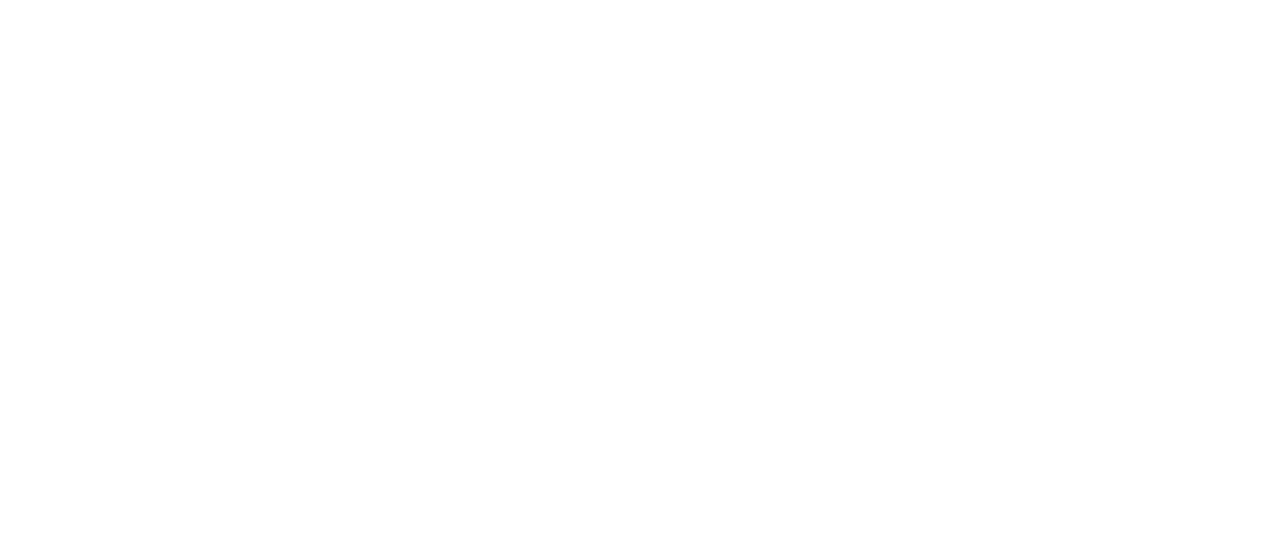
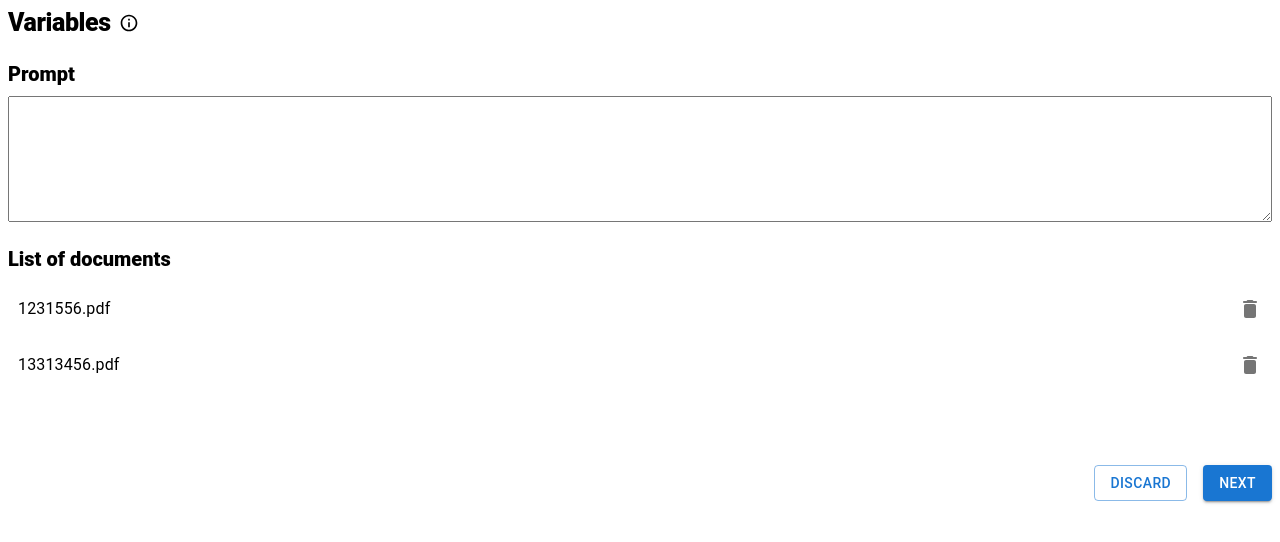
Before and after one commit to amabyleheck/ragify, a Next.js app: page /VariablesDefinition in a window 1280 px wide. Shown: the top 542 px of the page. Built offline with nearby package versions, Linux system fonts and the light colour scheme.

Commit message:
feat: distinction between variables definition and annotation for page context

```diff
--- a/src/app/page.tsx
+++ b/src/app/page.tsx
@@ -10,6 +10,7 @@ import { GlobalContext } from "@/contexts/global";
 import { NavigationOptionType } from "@/types";
 import ParametersFormPanel from "@/pages/ParametersFormPanel";
 import PageTracker from "@/components/PageTracker";
+import VariablesDefinition from "@/pages/VariablesDefinition";
 
 export default function Home() {
   const [pageType, setPageType] = useState<NavigationOptionType>(
@@ -18,7 +19,8 @@ export default function Home() {
 
   const componentMap = {
     [NavigationOption.DOCUMENTS.title]: DocumentsUploadPanel,
-    [NavigationOption.VARIABLES.title]: VariablesAnnotationPanel,
+    [NavigationOption.VARIABLES.title]: VariablesDefinition,
+    [NavigationOption.ANNOTATION.title]: VariablesAnnotationPanel,
     [NavigationOption.PARAMETERS.title]: ParametersFormPanel
   };
 
--- a/src/pages/VariablesDefinition.tsx
+++ b/src/pages/VariablesDefinition.tsx
@@ -1,11 +1,50 @@
-import React from "react";
+import { Stack, TextareaAutosize, TextField, Typography } from "@mui/material";
+import TabSwitcher from "@/components/TabSwitcher";
+import FilesList from "@/components/FilesList";
+import BottomContainer from "@/components/BottomContainer";
+import { NavigationOption } from "@/utils/consts";
+import { NavigationOptionType } from "@/types";
+import PanelBox from "@/components/PanelBox";
+import { InfoOutlined } from "@mui/icons-material";
 
-interface Props {
-  // Define your component's props here
-}
-
-const VariablesDefinition: React.FC<Props> = () => {
-  return <div>{/* Your component's content goes here */}</div>;
+const VariablesDefinition: React.FC = () => {
+  return (
+    <div className="panel">
+      <Stack direction={"column"} spacing={3}>
+        <Stack direction={"column"} spacing={3}>
+          <Stack direction={"row"} spacing={1} alignItems={"center"}>
+            <Typography
+              variant="h1"
+              fontWeight={800}
+              align="left"
+              fontSize={25}
+            >
+              Variables
+            </Typography>
+            <InfoOutlined fontSize="small" />
+          </Stack>
+          <Stack direction={"column"} spacing={1}>
+            <Typography
+              variant="h5"
+              fontWeight={800}
+              align="left"
+              fontSize={20}
+            >
+              Prompt
+            </Typography>
+            <TextareaAutosize
+              className="styled-scrollbar rounded-border size-full overflow-y-auto border border-[#DBDBDB] p-2 focus:border-[#DBDBDB]"
+              style={{ height: "15vh" }}
+            />
+          </Stack>
+        </Stack>
+        <FilesList />
+        <BottomContainer
+          nextPage={NavigationOption.ANNOTATION.title as NavigationOptionType}
+        />
+      </Stack>
+    </div>
+  );
 };
 
 export default VariablesDefinition;
--- a/src/utils/consts.ts
+++ b/src/utils/consts.ts
@@ -1,5 +1,6 @@
 export const NavigationOption = {
   DOCUMENTS: { id: 0, title: "Documents", icon: "insert_drive_file" },
-  VARIABLES: { id: 1, title: "Variables Annotation", icon: "layers" },
-  PARAMETERS: { id: 2, title: "Parameters", icon: "construction" },
+  VARIABLES: { id: 1, title: "Variables", icon: "box" },
+  ANNOTATION: { id: 2, title: "Annotation", icon: "layers" },
+  PARAMETERS: { id: 3, title: "Parameters", icon: "construction" },
 };
```
Also changed, not shown: src/pages/ParametersFormPanel.tsx (+9 -9 lines), src/pages/VariablesAnnotationPanel.tsx (+19 -6 lines).
